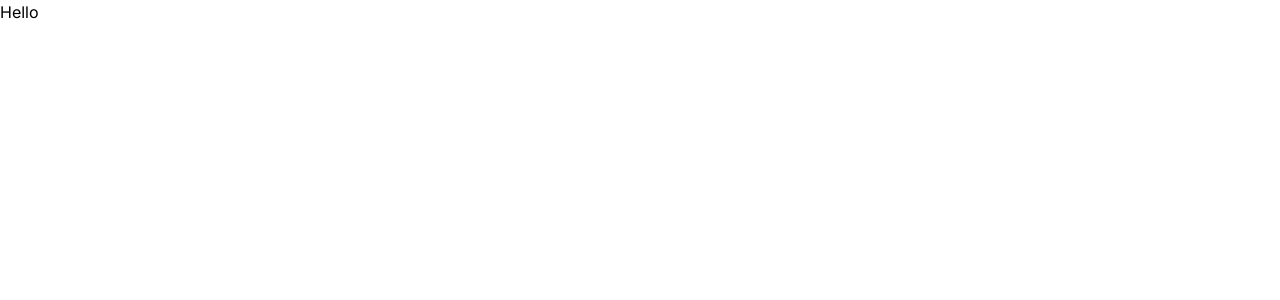
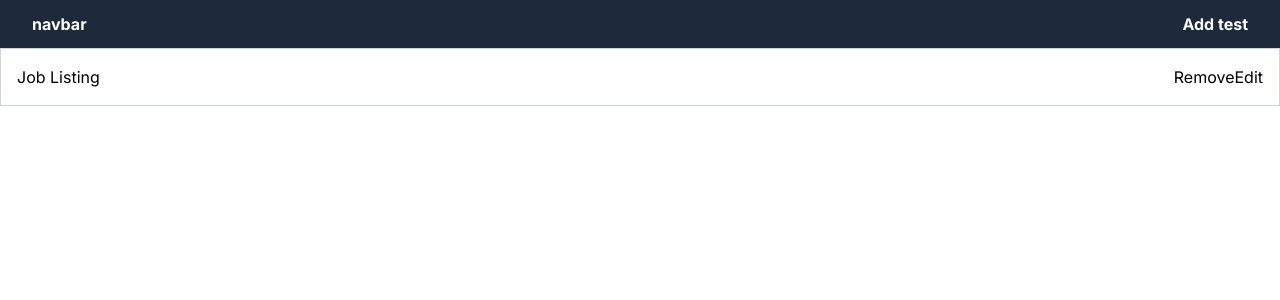
Before and after one commit to Job-Nest/JobNest, a Next.js app in the folder jobnest/: page / in a window 1280 px wide. Shown: the top 300 px of the page. Built offline with nearby package versions, Linux system fonts and the light colour scheme.

Commit message:
setup components and MongoDB connection

```diff
--- /dev/null
+++ b/jobnest/app/addJob/page.tsx
@@ -0,0 +1,9 @@
+export default function addJob() {
+    return (
+      <form>
+        <input type='text' placeholder='Job Title'></input>
+        <input type='text' placeholder='Company Name'></input>
+        <button>Add Job</button>
+      </form>
+    );
+  }
--- /dev/null
+++ b/jobnest/app/api/jobs/[id]/route.js
@@ -0,0 +1,12 @@
+import connectMongoDB from '@/libs/mongodb';
+import Job from '@/models/jobs';
+import { NextResponse } from 'next/server';
+
+export async function PUT(request, { params }) {
+  const { id } = params;
+  const { newTitle: title, newCompanyName: company_name } =
+    await request.json();
+  await connectMongoDB();
+  await Job.findByIdAndUpdate(id, { title, company_name });
+  return NextResponse.json({ message: 'Job updated' }, { status: 200 });
+}
--- /dev/null
+++ b/jobnest/app/api/jobs/route.js
@@ -0,0 +1,23 @@
+import connectMongoDB from '@/libs/mongodb';
+import Job from '@/models/jobs';
+import { NextResponse } from 'next/server';
+
+export async function POST(request) {
+  const { title, company_name } = await request.json();
+  await connectMongoDB();
+  await Job.create({ title, company_name });
+  return NextResponse.json({ message: 'Job Created!' }, { status: 200 });
+}
+
+export async function GET(request) {
+  await connectMongoDB();
+  const jobs = await Job.find();
+  return NextResponse.json({ jobs }, { status: 200 });
+}
+
+export async function DELETE(request) {
+  const id = request.nextUrl.searchParams.get('id');
+  await connectMongoDB();
+  await Job.findByIdAndDelete(id);
+  return NextResponse.json({ message: 'Job Deleted' }, { status: 200 });
+}
--- /dev/null
+++ b/jobnest/app/editJob/[id]/page.tsx
@@ -0,0 +1,5 @@
+import EditJobForm from '../../../components/EditJobForm';
+
+export default function EditJob() {
+  return <EditJobForm />;
+}
--- a/jobnest/app/layout.tsx
+++ b/jobnest/app/layout.tsx
@@ -1,12 +1,13 @@
-import type { Metadata } from "next";
-import { Inter } from "next/font/google";
-import "./globals.css";
+import type { Metadata } from 'next';
+import { Inter } from 'next/font/google';
+import './globals.css';
+import Navbar from '../components/NavBar';
 
-const inter = Inter({ subsets: ["latin"] });
+const inter = Inter({ subsets: ['latin'] });
 
 export const metadata: Metadata = {
-  title: "Create Next App",
-  description: "Generated by create next app",
+  title: 'Create Next App',
+  description: 'Generated by create next app',
 };
 
 export default function RootLayout({
@@ -15,8 +16,11 @@ export default function RootLayout({
   children: React.ReactNode;
 }>) {
   return (
-    <html lang="en">
-      <body className={inter.className}>{children}</body>
+    <html lang='en'>
+      <body className={inter.className}>
+        <Navbar />
+        {children}
+      </body>
     </html>
   );
 }
--- a/jobnest/app/page.tsx
+++ b/jobnest/app/page.tsx
@@ -1,3 +1,9 @@
+import JobListing from '../components/JobListing';
+
 export default function Home() {
-  return <div>Hello</div>;
+  return (
+    <div>
+      <JobListing />
+    </div>
+  );
 }
--- /dev/null
+++ b/jobnest/components/EditBtn.tsx
@@ -0,0 +1,3 @@
+export default function EditBtn() {
+    return <button>Edit</button>;
+  }
--- /dev/null
+++ b/jobnest/components/EditJobForm.tsx
@@ -0,0 +1,9 @@
+export default function EditJobForm() {
+    return (
+      <form>
+        <input type='text' placeholder='Updated Job Title'></input>
+        <input type='text' placeholder='Updated Company Name'></input>
+        <button>Update Job</button>
+      </form>
+    );
+  }
--- /dev/null
+++ b/jobnest/components/JobListing.tsx
@@ -0,0 +1,19 @@
+import RemoveBtn from './RemoveBtn';
+import EditBtn from './EditBtn';
+import Link from 'next/link';
+
+export default function JobListing() {
+  return (
+    <>
+      <div className='p-4 border border-slate-300 flex justify-between items-center '>
+        <div>
+          <div>Job Listing</div>
+        </div>
+        <div>
+          <RemoveBtn />
+          <Link href='/editJob/1'>Edit</Link>
+        </div>
+      </div>
+    </>
+  );
+}
--- /dev/null
+++ b/jobnest/components/NavBar.tsx
@@ -0,0 +1,12 @@
+import Link from 'next/link';
+
+export default function Navbar() {
+  return (
+    <div className='flex justify-between items-center bg-slate-800 px-8 py-3'>
+      <div className='text-white font-bold'>navbar</div>
+      <Link className='text-white font-bold' href={'/addJob'}>
+        Add test
+      </Link>
+    </div>
+  );
+}
--- /dev/null
+++ b/jobnest/components/RemoveBtn.tsx
@@ -0,0 +1,3 @@
+export default function RemoveBtn() {
+    return <button>Remove</button>;
+  }
--- /dev/null
+++ b/jobnest/libs/mongodb.js
@@ -0,0 +1,12 @@
+import mongoose from 'mongoose';
+
+const connectMongoDB = async () => {
+  try {
+    await mongoose.connect(process.env.MONGODBURI);
+    console.log('Connected to MongoDB');
+  } catch (error) {
+    console.log(error);
+  }
+};
+
+export default connectMongoDB;
```
